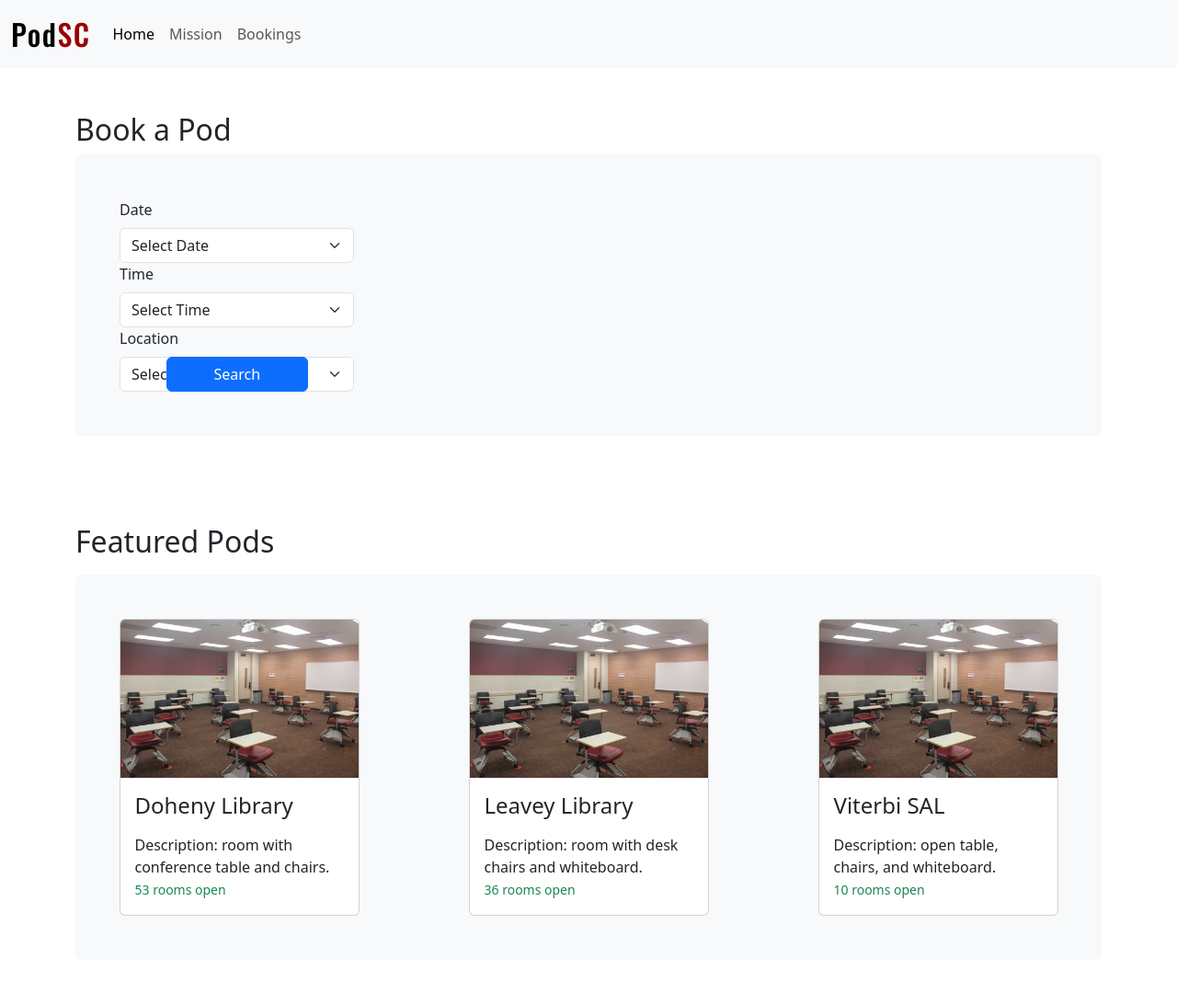
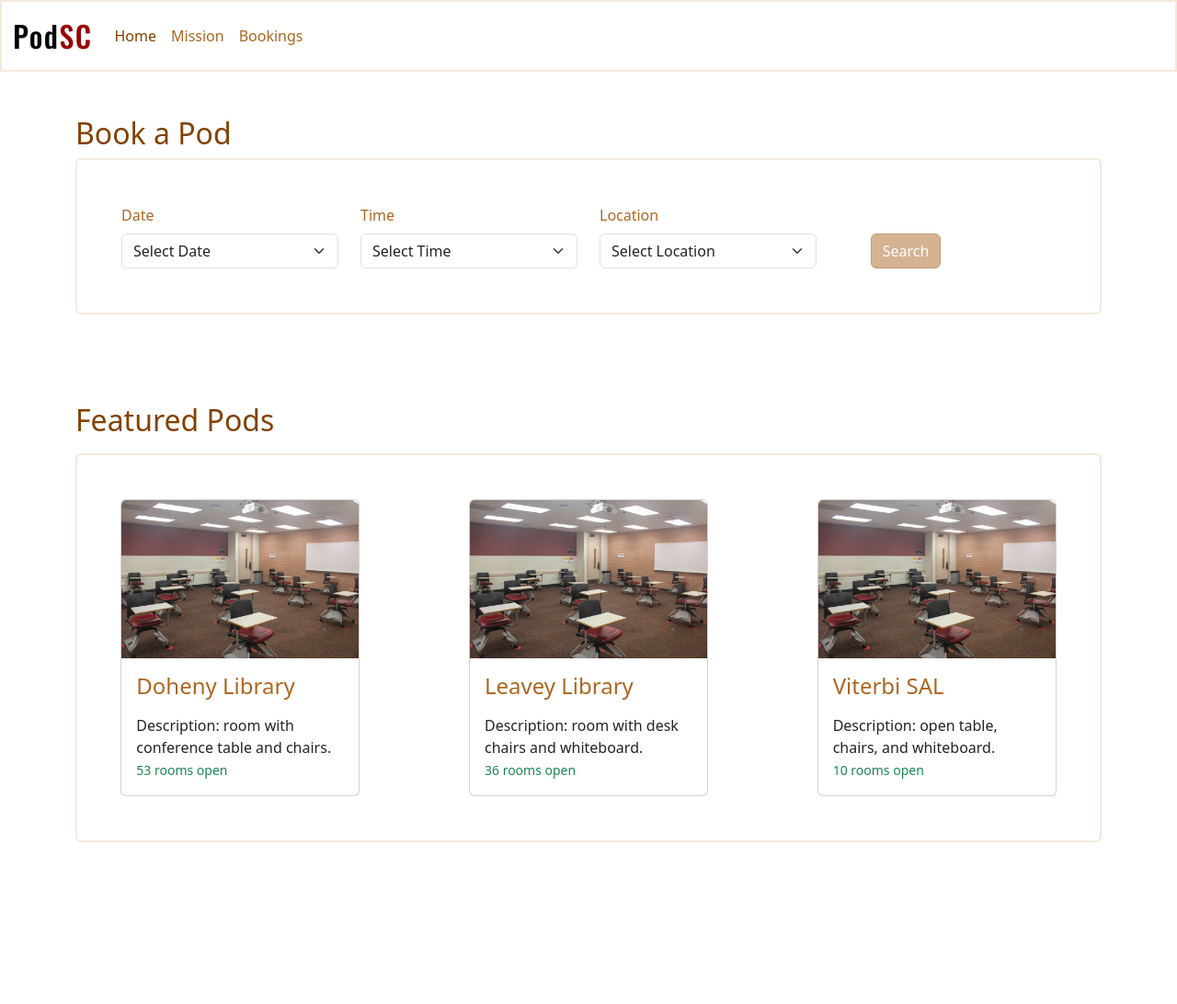
Before and after one commit to louissro/itp460-project, a PHP site: page / in a window 1280 px wide. Shown: the whole page at 92% size. After the commit the page ends 916 px from the top, so only its background shows below. Run offline with PHP 8.4, Linux system fonts and the light colour scheme; data that the repository does not hold is empty.

Commit message:
Transition to PHP and fill search result form Fixes #26

```diff
--- a/index.php
+++ b/index.php
@@ -3,7 +3,7 @@
     // establishing mySQL connection
     $host = "304.itpwebdev.com";
     $user = "itp460_team3";
-    $pass = "u$cItp2023";
+    $pass = 'u$cItp2023';
     $db = "itp460_team3";
 
     $mysqli = new mysqli($host, $user, $pass, $db);
@@ -45,9 +45,9 @@
 </head>
 <body>
     <!-- Navbar -->
-    <nav class="navbar navbar-expand-lg bg-body-tertiary">
+    <nav class="navbar navbar-expand-lg primary-container">
       <div class="container-fluid">
-            <a class="navbar-brand logo" href="index.html">Pod<span class="logo-USC">SC</span></a>
+          <a class="navbar-brand logo" href="index.php">Pod<span class="logo-USC">SC</span></a>
           <button class="navbar-toggler" type="button" data-bs-toggle="collapse" data-bs-target="#navbarNav" aria-controls="navbarNav" aria-expanded="false" aria-label="Toggle navigation">
           <span class="navbar-toggler-icon"></span>
           </button>
@@ -57,30 +57,29 @@
               <a class="nav-link active" aria-current="page" href="index.php">Home</a>
             </li>
             <li class="nav-item">
-                <a class="nav-link" href="mission.html">Mission</a>
+              <a class="nav-link" href="mission.php">Mission</a>
             </li>
             <li class="nav-item">
-                <a class="nav-link" href="bookings.html">Bookings</a>
+              <a class="nav-link" href="bookings.php">Bookings</a>
             </li>
           </ul>
         </div>
       </div>
     </nav>
 
-      <form action = "index.php" method = "GET">
-
     <main>
       <!-- Book a Pod -->
       <section>
         <div class="container py-5">
           <h2>Book a Pod</h2>
-                <div class="form-container bg-light rounded p-5">
-                    <form class="row">
+          <div class="primary-container rounded p-5">
+            <form action="results.php" method="POST">
+              <div class="row">
                 <!-- Date -->
-                        <div class="col-md-3">
+                <div class="col-3">
                     <label for="select-date" class="form-label">Date</label>
-                            <select class="form-select col-3" id="select-date" aria-label="Default select example">
-                                <option selected>Select Date</option>
+                    <select class="form-select col-3" id="select-date" name="date" aria-label="Default select example">
+                        <option value=""selected>Select Date</option>
                         <option value="1">3/1</option>
                         <option value="2">3/2</option>
                         <option value="3">3/3</option>
@@ -94,14 +93,14 @@
                         <option value="2">3/11</option>
                         <option value="3">3/12</option>
                         <option value="3">3/13</option>
-                                <option value="3">3/14</option>
+                        <option value="3/14">3/14</option>
                     </select>
                 </div>
                 <!-- Time -->
-                        <div class="col-md-3">
-                            <label for="select-date" class="form-label">Time</label>
-                            <select class="form-select col-3" id="select-date" aria-label="Default select example">
-                                <option selected>Select Time</option>
+                <div class="col-3">
+                    <label for="select-time" class="form-label">Time</label>
+                    <select class="form-select col-3" id="select-time" name="time" aria-label="Default select example">
+                        <option value="" selected>Select Time</option>
                         <option value="1">6:00AM</option>
                         <option value="1">6:30AM</option>
                         <option value="1">7:00AM</option>
@@ -117,15 +116,10 @@
                     </select>
                 </div>
                 <!-- Location -->
-                        <div class="col-md-3">
-                            <label for="select-date" class="form-label">Location</label>
-                            <select class="form-select col-3" id="select-date" aria-label="Default select example">
-                                <option selected>Select Location</option>
-                                <!-- <option value="1">Leavy</option>
-                                <option value="1">Doheny</option>
-                                <option value="1">SAL</option> -->
-
-
+                <div class="col-3">
+                    <label for="select-location" class="form-label">Location</label>
+                    <select class="form-select col-3" id="select-location" name="library" aria-label="Default select example">
+                        <option value="" selected>Select Location</option>
                         <!-- display libraries  -->
                         <?php while($row = $results_library->fetch_assoc()): ?>
                             <option value="<?php echo $row['id']; ?>">
@@ -135,8 +129,10 @@
 
                     </select>
                 </div>
-                        <div class="col-md-3" id="search-btn-div">
-                            <a href="results.html" class="col-6 btn bottom btn-primary">Search</a>
+                <div class="col-2" id="search-btn-div">
+                  <!-- Change this to button when doing submitting form -->
+                  <button type="submit" class="btn bottom btn-primary">Search</button>
+                </div>
               </div>
             </form>
           </div>
@@ -147,7 +143,7 @@
       <section>
         <div class="container py-5">
           <h2>Featured Pods</h2>
-                    <div class="bg-light mt-3 rounded">
+          <div class="primary-container mt-3 rounded">
             <div class="row justify-content-around py-5">
               <div class="col-md-3">
                 <div class="card">
--- a/styles.css
+++ b/styles.css
@@ -1,5 +1,21 @@
-.bg-container{
-    background-color: lightgrey;
+:root{
+    --primary-text: #824101;
+    --secondary-text: #ac6620;
+    --primary-container-border: ##f4e9dc;
+    --misc-primary: #d5b392;
+    --misc-primary-border:#c59a6f;
+    --misc-secondary: #e4c2a3;
+    --misc-secondary-border: #C5A586;
+    --cardinal: #990000;
+}
+
+.primary-container{
+    background-color: #ffffff;
+    border: 2px solid #f4e9dc;
+}
+.save-color{
+    color: #f4e9dc;
+    color: #fffbf8;
 }
 #search-btn-div{
     position:relative;
@@ -23,7 +39,6 @@ img{
 }
 a {
     all: unset;
-
 }
 .logo{
     font-size:32px;
@@ -31,5 +46,35 @@ a {
     letter-spacing:1.5px;
 }
 .logo-USC{
-    color:#990000;
+    color: var(--cardinal);
 }
+.btn-primary{
+    background-color: var(--misc-primary);
+    border-color: var(--misc-primary-border);
+}
+
+.btn-primary:hover{
+    background-color: var(--misc-secondary);
+    border-color: var(--misc-secondary-border);
+}
+.navbar-nav .nav-link.active{
+    color: var(--primary-text);
+}
+.nav-link{
+    color: var(--secondary-text);
+    font-weight:500;
+}
+.nav-link:hover{
+    color: var(--primary-text);
+    font-weight:550;
+}
+section h2{
+    color: var(--primary-text);
+}
+.card-title{
+    color: var(--secondary-text);
+}
+label{
+    color: var(--secondary-text);
+    font-weight:450;
+}
```
Also changed, not shown: bookings.php (renamed from bookings.html, +5 -5 lines), confirmation.php (renamed from confirmation.html, +5 -5 lines), mission.php (renamed from mission.html, +5 -5 lines), pod.php (renamed from pod.html, +6 -6 lines), results.html (deleted, +0 -95 lines), results.php (added, +131 -0 lines). Lines whose indentation alone changed are shown as unchanged.
